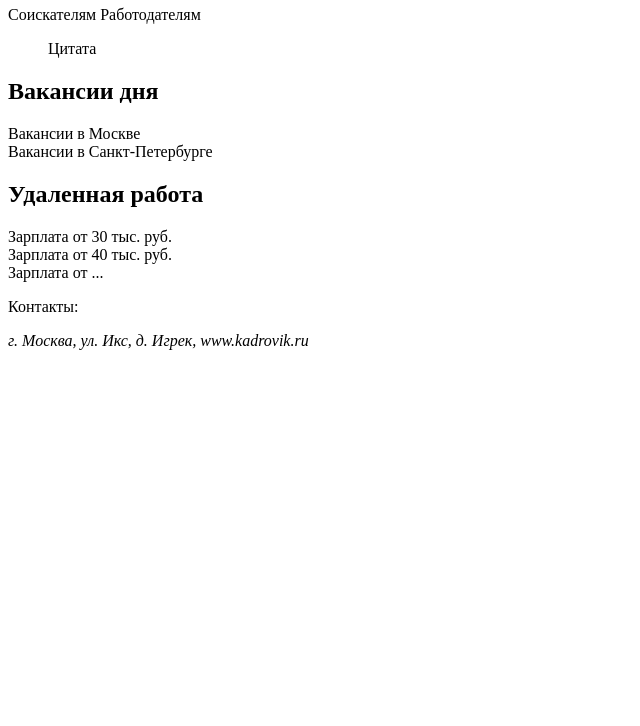
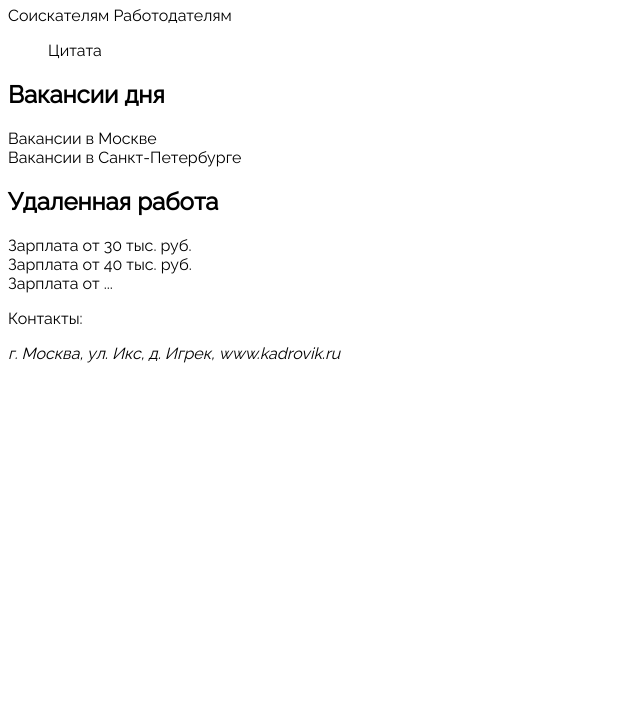
Before and after one commit to WebHeroSchool/project-version2, a plain HTML site: page index.html in a window 1280 px wide. Shown: the part 74-800 px from the top of the page, without its empty margins (0-640 px from the left). Drawn offline with Linux system fonts and the light colour scheme.

Commit message:
Подключение стилей и шрифта

```diff
--- a/index.html
+++ b/index.html
@@ -2,7 +2,10 @@
 <html>
   <head>
     <meta charset="UTF-8">
-    <meta name="keyword" content="Поиск работы">  <title>Сайт поиска работы</title>
+    <meta name="keyword" content="Поиск работы">
+    <link rel="stylesheet" href="./style.css">
+    <link href="https://fonts.googleapis.com/css2?family=Raleway&display=swap" rel="stylesheet">
+    <title>Сайт поиска работы</title>
   </head>
   <body>
     <header>
--- /dev/null
+++ b/style.css
@@ -0,0 +1,3 @@
+body {
+  font-family: 'Raleway', sans-serif;
+}
```
